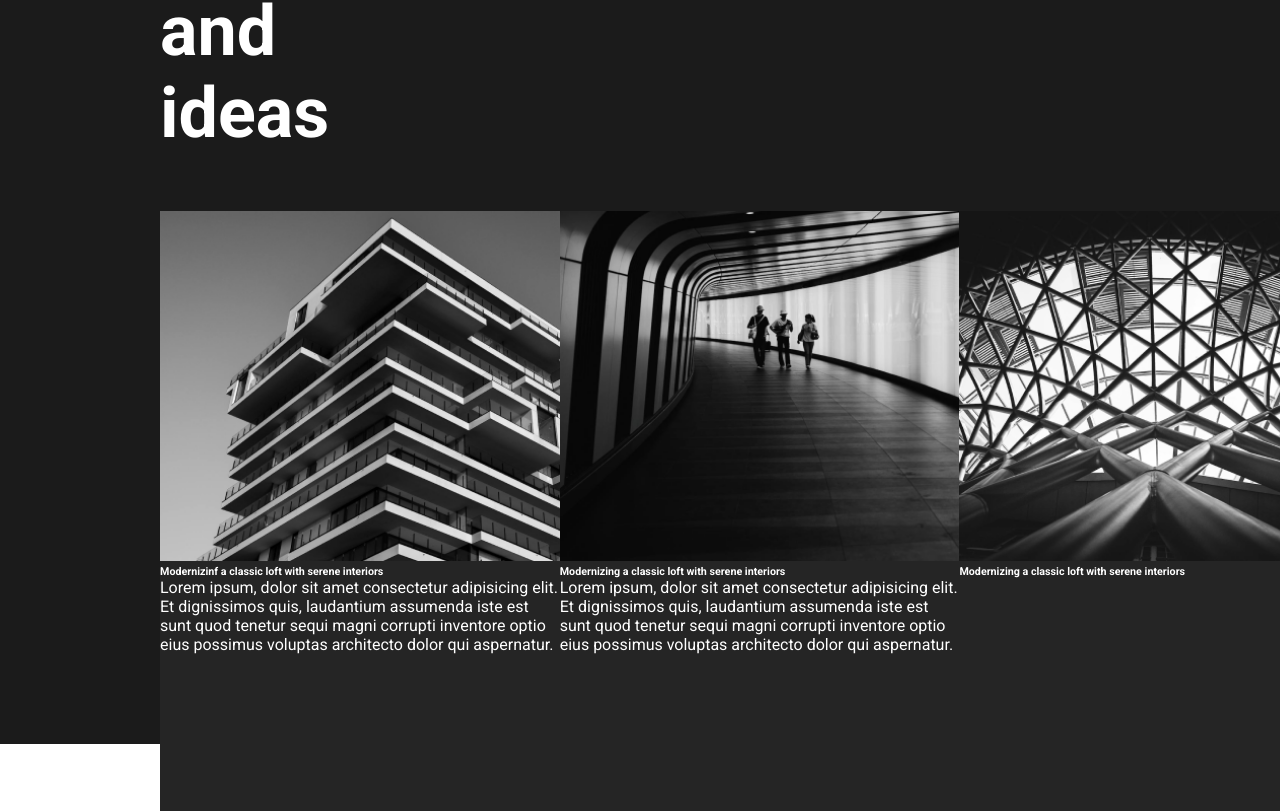
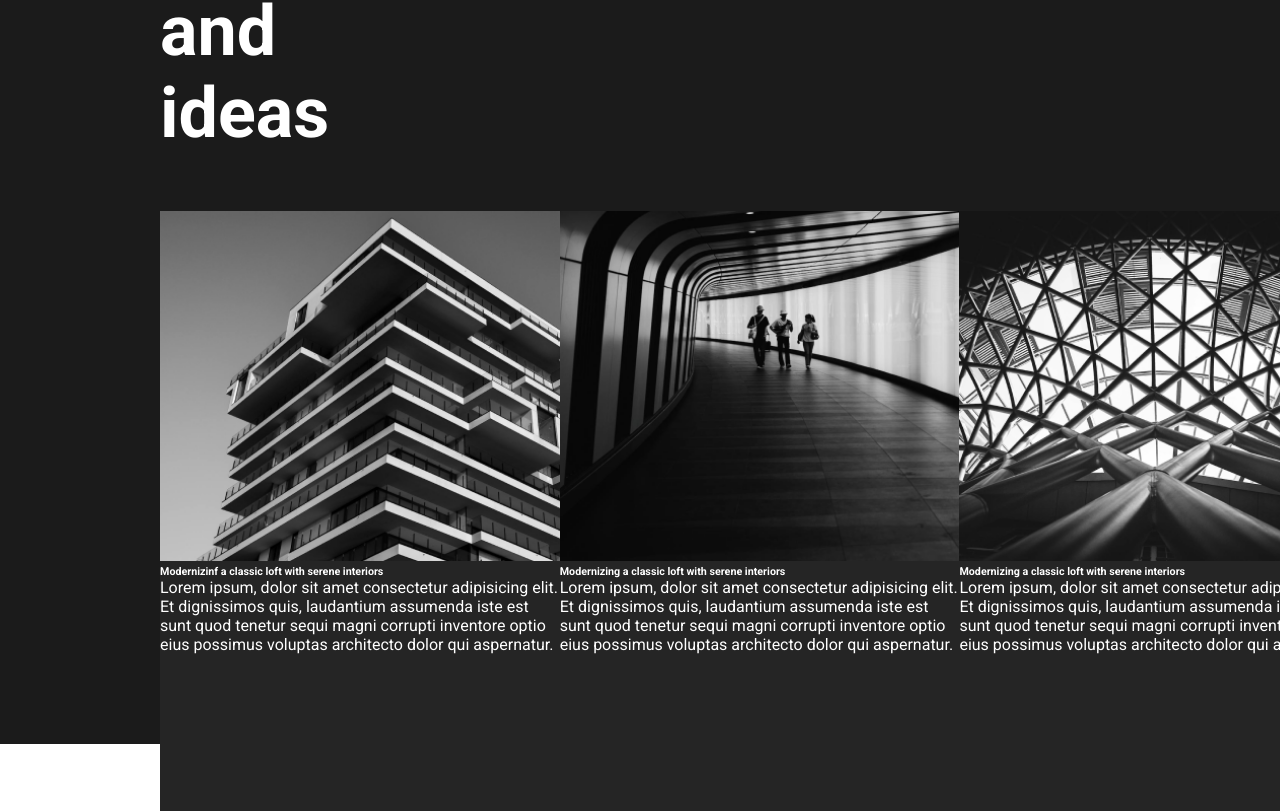
Before and after one commit to gabrieljcoutinho/Projeto-Archi-Firm, a React (Create React App) app: page / in a window 1280 px wide. Shown: the part 4052-4863 px from the top of the page. Built offline with nearby package versions, Linux system fonts and the light colour scheme.

Commit message:
paragafo

```diff
--- a/src/components/DesignrIdeas.jsx
+++ b/src/components/DesignrIdeas.jsx
@@ -44,6 +44,7 @@ const DesignrIdeas = () => {
                                     <div className="divs">
                                     <img src={img3} alt="" />
                                     <h6>Modernizing a classic loft with serene interiors</h6>
+                                    <p>Lorem ipsum, dolor sit amet consectetur adipisicing elit. Et dignissimos quis, laudantium assumenda iste est sunt quod tenetur sequi magni corrupti inventore optio eius possimus voluptas architecto dolor qui aspernatur.</p>
                                     </div>
 
                         </div>
```
